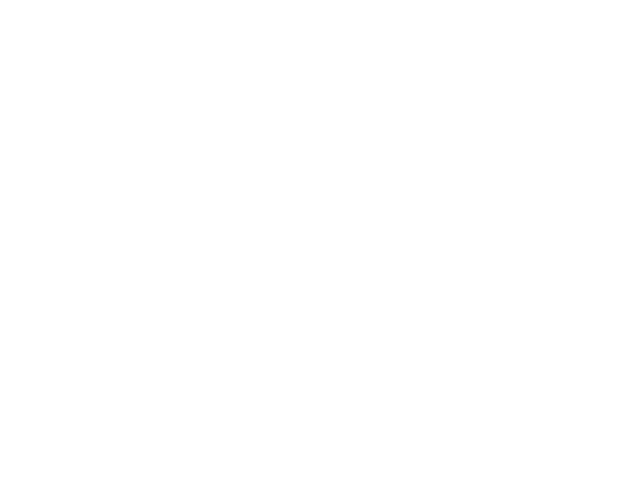
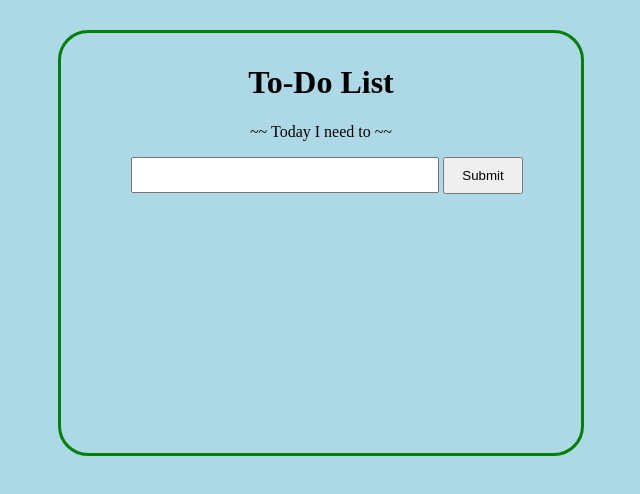
Before and after one commit to dts-kominfo-rea4b/challenge-dom-grim13, a website: page index.html in a window 1280 px wide. Shown: the whole page, without its empty margins (319-959 px from the left). Drawn offline with Linux system fonts and the light colour scheme.

Commit message:
challenge dom done

```diff
--- a/index.html
+++ b/index.html
@@ -5,37 +5,79 @@
     <meta http-equiv="X-UA-Compatible" content="IE=edge" />
     <meta name="viewport" content="width=device-width, initial-scale=1.0" />
     <title>Challenge - DOM</title>
+    <style>
+      body {
+        background-color: lightblue;
+      }
+      #app {
+        margin: auto;
+        width: 500px;
+        border: 3px solid green;
+        border-radius: 30px;
+        padding: 10px;
+        margin-top: 30px;
+        min-height: 400px;
+      }
+      #todo-title {
+        text-align: center;
+      }
+      #todo-subtitle {
+        text-align: center;
+      }
+      #todo-input {
+        margin-left: 60px;
+        width: 300px;
+        height: 30px;
+      }
+      #todo-submit {
+        height: 37px;
+        width: 80px;
+      }
+      #todo-output {
+        margin-left: 40px;
+      }
+    </style>
   </head>
   <body>
     <div id="app">
-      <!-- TODO: Buatlah sebuah header dengan id todo-title -->
-      <!-- TODO: Buatlah sebuah subtitle dengan id todo-subtitle -->
+      <h1 id="todo-title">To-Do List</h1>
+      <p id="todo-subtitle">~~ Today I need to ~~</p>
 
       <!-- Section: input -->
-      <!-- TODO: Buatlah sebuah input bertipe text dengan id todo-input -->
-      <!-- TODO: Buatlah sebuah button dengan id todo-submit -->
+      <input type="text" id="todo-input">
+      <button id="todo-submit">Submit</button>
 
       <!-- Section output -->
-      <!-- TODO: Buatlah sebuah <ul> dengan id todo-output -->
+      <ul id="todo-output"></ul>
     </div>
 
     <!-- ! Untuk tantangan ini, script jangan diubah ke external js yah ! -->
     <script>
       // TODO: Deklarasi variable sesuai dengan kebutuhan di sini
-      let button;
-      let input;
-      let output;
+      let button = document.getElementById("todo-submit")
+      let input = document.getElementById("todo-input")
+      let output = document.getElementById("todo-output")
 
       // TODO: Buatlah sebuah fungsi dengan nama fnClickHandler
       // Fungsi yang digunakan untuk menambahkan tulisan
       // Jangan ubah cara deklarasi fungsinya, cukup isi saja
-      function fnClickHandler(toDoItem) {}
-
-      // TODO: register event onclick / addEventListener untuk button
+      function fnClickHandler(toDoItem) {
+        let li = document.createElement("li")
+        li.appendChild(document.createTextNode(toDoItem.value))
+        output.appendChild(li)
+        toDoItem.value = ""
+      }
       // akan menjalankan fungsi fnClickHandler
-
-      // TODO: register event onkeypress / addEventListener untuk input
+      button.addEventListener("click", function() {
+        fnClickHandler(input)
+      });
       // sehingga saat di input ditekan enter akan menjalankan fungsi fnClickHandler juga
+      input.addEventListener("keypress", function(event) {
+        if (event.key === "Enter") {
+          event.preventDefault()
+          fnClickHandler(input)
+        }
+      });
     </script>
   </body>
 </html>
```
